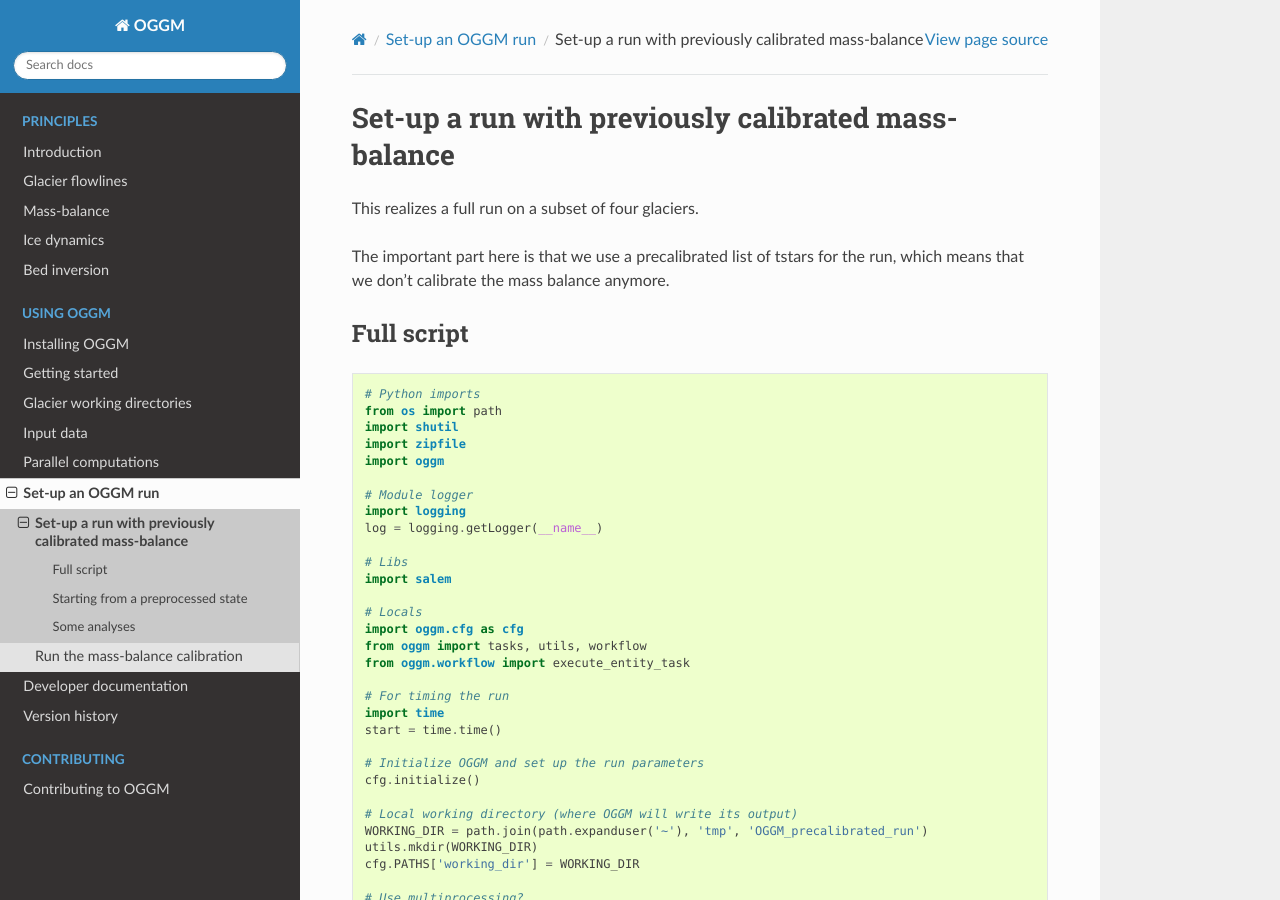
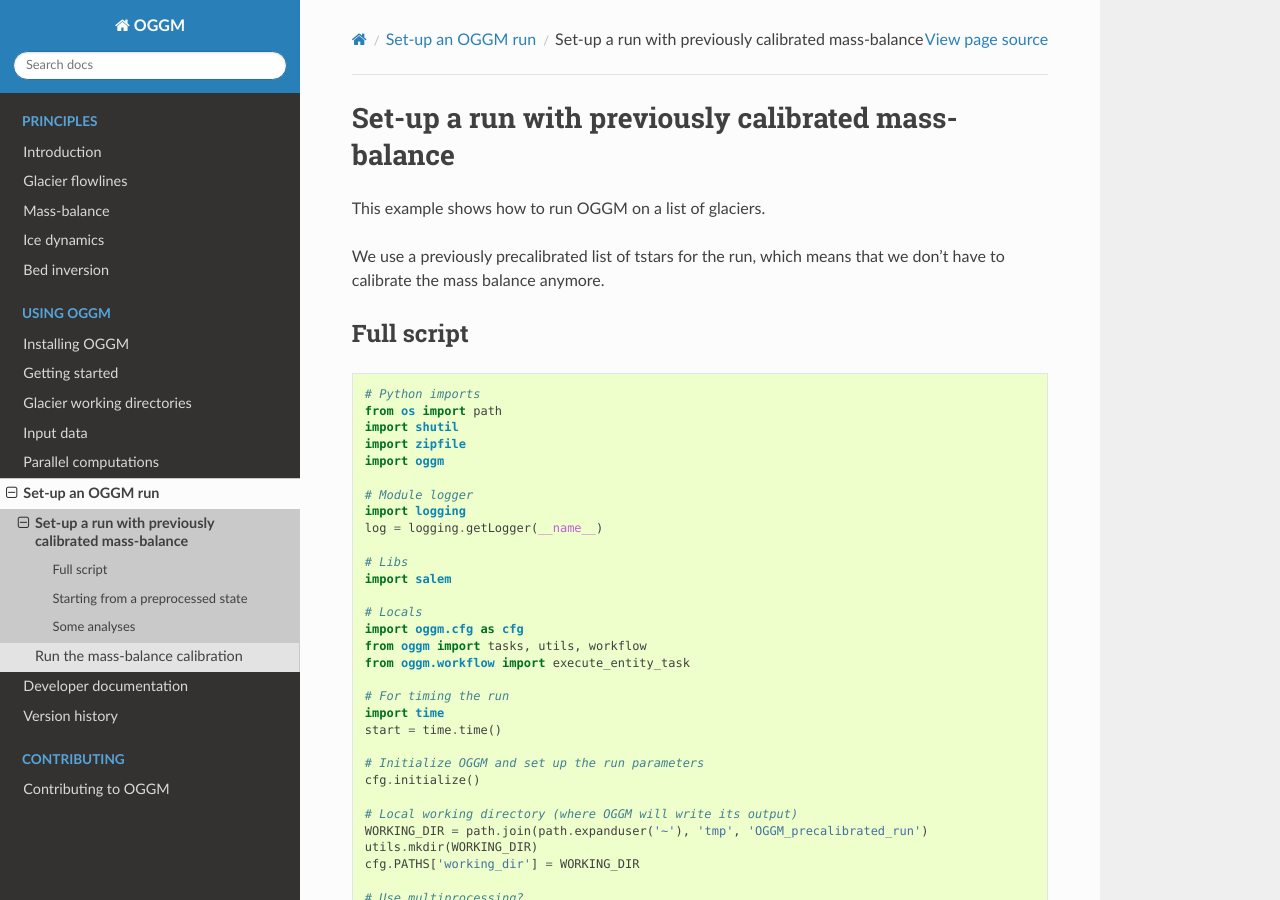
Before and after one commit to OGGM/oggm, a Sphinx documentation site: the page built from docs/run_examples/run_from_calibrated.rst, in a window 1280 px wide and 900 px high. Built offline with Sphinx 7.4.7 and the Read the Docs theme 2.0.0, drawn with Linux system fonts in a browser that asks for light colours; the version number could not be read and is left out.

Commit message:
Typos and news

```diff
--- a/docs/index.rst
+++ b/docs/index.rst
@@ -22,6 +22,11 @@ you want to contribute.
 News
 ----
 
+- **18.04.2017**: the `ITMIX paper <https://www.the-cryosphere.net/11/949/2017/>`_
+  is published!
+- **03.04.2017**: the 2nd OGGM workshop took place on the East Frisian Island
+  Spiekeroog, northern Germany! We will publish a summary of the workshop
+  soon.
 - **30.11.2016**: the paper summarizing the ITMIX experiment is online for
   review! Visit `this link <http://www.the-cryosphere-discuss.net/tc-2016-250/>`_
   to read and discuss the manuscript.
--- a/docs/run_examples/run_from_calibrated.rst
+++ b/docs/run_examples/run_from_calibrated.rst
@@ -5,10 +5,10 @@
 Set-up a run with previously calibrated mass-balance
 ====================================================
 
-This realizes a full run on a subset of four glaciers.
+This example shows how to run OGGM on a list of glaciers.
 
-The important part here is that we use a precalibrated list of tstars for the
-run, which means that we don't calibrate the mass balance anymore.
+We use a previously precalibrated list of tstars for the
+run, which means that we don't have to calibrate the mass balance anymore.
 
 
 Full script
```
